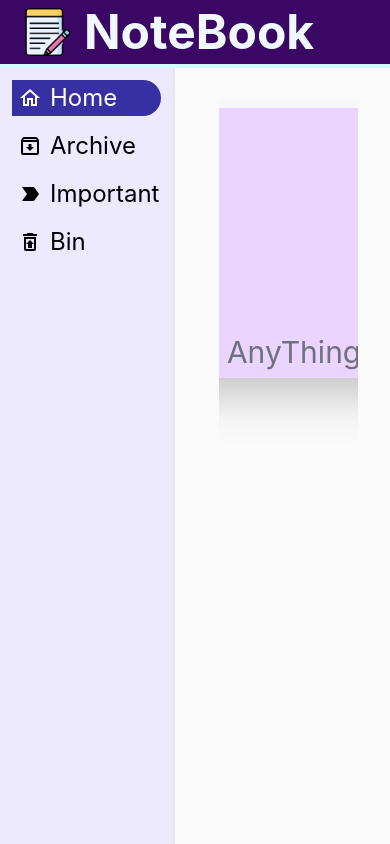
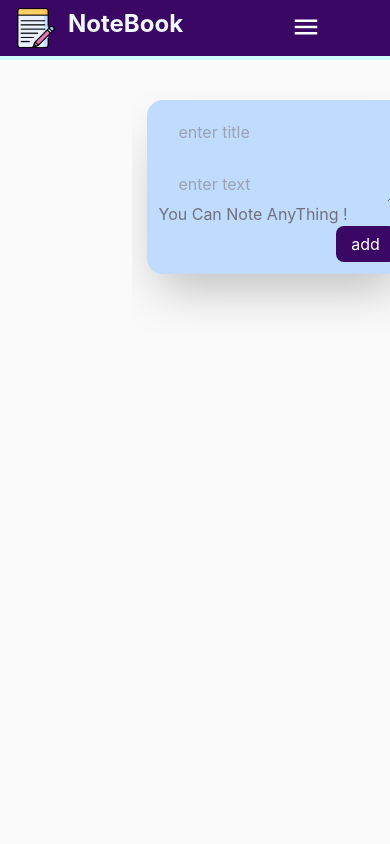
Before and after one commit to patelrishi/my-notes-app, a React (Create React App) app: page / in a window 390 px wide. Shown: the top 844 px of the page. Built offline with nearby package versions, Linux system fonts and the light colour scheme.

Commit message:
set responsive

```diff
--- a/public/index.html
+++ b/public/index.html
@@ -24,7 +24,7 @@
       work correctly both with client-side routing and a non-root public URL.
       Learn how to configure a non-root public URL by running `npm run build`.
     -->
-    <title>React App</title>
+    <title>Notes App</title>
 
    <!-- <link rel="stylesheet" href="https://fonts.googleapis.com/css2?family=Material+Symbols+Outlined:opsz,wght,FILL,GRAD@20..48,100..700,0..1,-50..200" />
     <link rel="stylesheet" href="https://fonts.googleapis.com/css2?family=Material+Symbols+Filled:opsz,wght,FILL,GRAD@20..48,100..700,0..1,-50..200" /> -->
--- a/src/App.js
+++ b/src/App.js
@@ -5,15 +5,17 @@ import { Home } from './Pages/Home/Home';
 import { Archive } from './Pages/Archive/Archive';
 import { Important } from './Pages/Important/Important';
 import { Delete } from './Pages/Delete/Delete';
+import { useState } from 'react';
 
 function App() {
+  const [open , setOpen]= useState(false) //for preventing undefine error while click inside archive or delete or imp without card also
   return (
     <>
       <Routes>
-        <Route path='/' element={<Home/>} />
-        <Route path='/archive' element={<Archive/>} />
-        <Route path='/important' element={<Important />} />
-        <Route path='/delete' element={<Delete />} />
+        <Route path='/' element={<Home open={open} setOpen={setOpen} />} />
+        <Route path='/archive' element={<Archive open={open} setOpen={setOpen} />} />
+        <Route path='/important' element={<Important open={open} setOpen={setOpen} />} />
+        <Route path='/delete' element={<Delete open={open} setOpen={setOpen} />} />
       </Routes>
     </>
   );
--- a/src/Pages/Home/Home.jsx
+++ b/src/Pages/Home/Home.jsx
@@ -5,8 +5,9 @@ import { Sidebar } from '../../components/Sidebar/Sidebar';
 import { Footer } from '../../components/Footer/Footer';
 import { Consumer } from '../../Context/Context';
 import { NotesCard } from '../../components/NotesCard/NotesCard';
+import { useState } from 'react';
 
-export const Home = () => {
+export const Home = ({open, setOpen}) => {
 
   const { title, text, notes, notesDispatch, message } = Consumer();
 
@@ -31,29 +32,46 @@ export const Home = () => {
     })
   }
 
-  const pinnedNotes = notes?.length > 0 && notes.filter(({ ispinned }) => ispinned); //ths is means separate pinned and unpinned cards logic
+  const pinnedNotes = notes?.length > 0 && notes.filter(({ ispinned }) => ispinned); //this is means separate pinned and unpinned cards logic
   const UnpinnedNotes = notes?.length > 0 && notes.filter(({ ispinned }) => !ispinned);
 
   return (
     <Fragment>
-      <Navbar />
-      <main className='flex gap-3 overflow-x-hidden'>
-        <Sidebar />
+      <Navbar open={open} setOpen={setOpen}  />
+      <div className='flex min-h-screen'>
+
+        {/*Desktop view */}
+        <aside className='hidden md:block w-54 shrink-0'>
+          <Sidebar />
+        </aside>
+
+        {/*Mobile view */}
+        <aside  className={` fixted top-[56px] left-0  z-50 h-[calc(30vh-56px)]
+                          w-[100px] sm:w-[100px] bg-violet-100 md:hidden
+                          transform transition-transform duration-500
+                          ${open ? "translate-x-0" : "-translate-x-full"}`} >
+          <Sidebar />
+        </aside>
+
+      <main className='flex-1 gap-3 overflow-x-hidden'> {/*flex flex-col w-[330px] mt-2 self-center relative */}
+
         <div className='m-8 overflow-hidden w-full' >
-          <div className='flex flex-col w-[630px] h-[270px] mt-2 justify-self-center shadow-2xl rounded-2xl bg-purple-200 '>
-            <div className='flex flex-col w-[530px] mt-2 self-center relative  '>
-              <input value={title} className='border-none p-5 bg-purple-200 outline-none h-[100px] text-2xl focus:outline-none rounded-t-2xl' placeholder='enter title' onChange={onTitleChange} />
-              <textarea value={text} className='border-none p-5 h-[150px] bg-purple-200 focus:outline-none text-2xl rounded-b-2xl ' placeholder='enter text' onChange={onTextChange} />
-              <span className='-mt-8 text-3xl text-zinc-500  ' >You Can Note AnyThing !</span>
-              <button className='buttom-0 right-0 bottom-2 bg-purple-950 text-white rounded-lg  h-[36px] w-[60px] absolute ' disabled={title.length === 0} onClick={onAddClick}>
+          <div className=' '>
+            <div className=' flex flex-col w-full max-w-[90%] max-w-[250px] sm:max-w-[300px] md:max-w-[500px] lg:max-w-[500px] p-3 mt-2 justify-self-center shadow-2xl rounded-2xl bg-blue-200'>
+              <input value={title} className='border-none p-5 bg-blue-200 outline-none h-[10px] sm:h-[20px] md:h-[50px]  md:text-2xl focus:outline-none rounded-t-2xl' placeholder='enter title' onChange={onTitleChange} />
+              <textarea value={text} className='border-none p-5 h-[50px] sm:h-[50px] md:h-[100px] bg-blue-200 focus:outline-none  md:text-2xl rounded-b-2xl ' placeholder='enter text' onChange={onTextChange} />
+              <span className=' sm:mt-2 md:-mt-8 sm:text-1xl md:text-3xl text-zinc-500 ' >You Can Note AnyThing !</span>
+              <div className='text-end' >
+                <button className=' bg-purple-950 text-white rounded-lg  h-[36px] w-[60px]  ' disabled={title.length === 0} onClick={onAddClick}>
                 <span className="btn ">add</span>
               </button>
+              </div>
 
             </div>
           </div>
-          <div className='h-[20px] ml-24 mt-4'>
+          <div className='h-[20px]  md:ml-24 md:mt-4'>
               {
-            message && <h1 className='text-green-800 font-mono text-2xl h-[200px] w-[600px] relative'> {message}</h1>
+            message && <h1 className='text-green-800 font-mono text-sm sm:text-sm md:text-2xl h-[200px] max-w-[600px] relative'> {message}</h1>
           }
           </div>
 
@@ -75,7 +93,7 @@ export const Home = () => {
             }
 
             { //this is unpinned part
-              pinnedNotes?.length > 0 && <h3>other Notes</h3>
+              UnpinnedNotes?.length > 0 && <h3>other Notes</h3>
             }
             <div className='flex flex-wrap'>
               {
@@ -87,6 +105,7 @@ export const Home = () => {
           </div>
         </div>
       </main>
+      </div>
       <Footer />
     </Fragment>
   )
--- a/src/Utils/createClearMsg.jsx
+++ b/src/Utils/createClearMsg.jsx
@@ -1,9 +1,9 @@
-import React from 'react'
+
 
 export const createClearMsg = (dispatch) => {
     return () => { //return one fun
         setTimeout(() => {
             dispatch({ type: 'CLEAR' });
-        }, 1000)
+        },500 )
     }
 }
--- a/src/components/Footer/Footer.jsx
+++ b/src/components/Footer/Footer.jsx
@@ -3,9 +3,9 @@ import React from 'react'
 export const Footer = () => {
   return (
     <>
-     <footer className='bg-purple-950 h-14 w-screen absolute'>
-        <div className='p-2' >
-            <p className='text-sky-50 text-4xl text-center '>Vamshi Dadi &copy; Rights.</p>
+     <footer className='bg-purple-950 h-14 w-screen  fixed '>
+        <div className='p-2 ' >
+            <p className='text-sky-50 text-4xl text-center'>Vamshi Dadi &copy; Rights.</p>
         </div>
      </footer>
     </>
--- a/src/components/Navbar/Navbar.jsx
+++ b/src/components/Navbar/Navbar.jsx
@@ -1,14 +1,21 @@
 
 import logo from '../../assets/Note-Icon.png';
 
-export const Navbar = () => {
+export const Navbar = ({open, setOpen}) => {
+
+    console.log('navbar render:', setOpen)
   return (
-        <header className='flex bg-purple-950 px-6 py-2 gap-3  w-screen border-b-4 border-cyan-100'>
-            <div className='w-12  '>
-                <img src={logo} alt='logo'/>
+        <header className='flex w-full bg-purple-950 px-4 py-2 gap-3  border-b-4 border-cyan-100'>
+            <div className=' flex item-center gap-3'>
+                <img src={logo} alt='logo' className='w-10 md:w-12'/>
+                <h3 className='text-sky-50 text-2xl md:text-5xl font-bold'>NoteBook</h3>
             </div>
-            <h3 className='text-sky-50 text-5xl font-bold'>NoteBook</h3>
 
+            {/*hamburger */}
+
+            <button className='md:hidden text-white ml-24' onClick={()=>setOpen(!open)}>
+                <span className="material-icons text-3xl"> menu </span>
+            </button>
         </header>
   )
 }
--- a/src/components/NotesCard/NotesCard.jsx
+++ b/src/components/NotesCard/NotesCard.jsx
@@ -68,11 +68,11 @@ export const NotesCard = ({ title, text, id, ispinned }) => { // this all are co
   }
   return (
     <>
-      <div className='w-56 m-5 rounded-md  shadow-2xl bg-green-100  w-[300px]'>
+      <div className=' m-2 md:m-5 rounded-2xl  shadow-xl border bg-green-100  md:w-[300px]'>
         <div className=' flex flex-wrap justify-between h-[55px] '>
           <p className="p-3" >{title}</p>
           { //this logic is card is there in ARCHIVE or IMP or BIN  then "pin symbol" is not visble otherwise visisble
-            !isNotesInArchive && !isNotesInImp && !isNotesInBin ? <button className='flex flex-col my-4  ' onClick={() => onPinClick(id)}>
+            !isNotesInArchive && !isNotesInImp && !isNotesInBin ? <button className='flex flex-col my-4 ' onClick={() => onPinClick(id)}>
               <span className={ispinned ? 'material-icons text-blue-800' : 'material-icons-outlined'}>push_pin</span>
             </button> : <> </>  /*initial ispinned false so 'BLACK color showing', whenever click then true so 'BLUE color showing' */
           }
@@ -100,7 +100,7 @@ export const NotesCard = ({ title, text, id, ispinned }) => { // this all are co
               <span className="material-icons-outlined">settings_backup_restore</span>
             </button> : <> </>
           }
-          {
+          {//this is not there in bin not visible  "Restore symbol" otherwise there in bin it is Visible.
             !isNotesInBin ? <></> : <button className="flex place-content-end" onClick={() => onRestoreClick(id)}>
               <span className={isNotesInBin ? 'material-icons text-blue-800' : 'material-icons-outlined'}>settings_backup_restore</span>
             </button>
--- a/src/components/Sidebar/Sidebar.jsx
+++ b/src/components/Sidebar/Sidebar.jsx
@@ -1,35 +1,35 @@
 
 import { NavLink } from 'react-router-dom'
 
-export const Sidebar = () => {
-    const styles = 'flex text-align-center gap-1 rounded-r-full p-0.5'
+export const Sidebar = () => {{/*w-[90px] md:w-[150px] */}
+    const styles = 'flex text-align-center gap-1 rounded-r-full p-0.5 w-[90px] md:w-[150px]'
     const getstyle=({isActive})=>{
         return isActive ? `text-white bg-indigo-800 ${styles}` : `hover:bg-indigo-800 hover:text-white ${styles}`;
     }
 
     return (
         <>
-            <aside className='flex flex-col bg-violet-100 gap-3 border-r-2 border-gray-200 w-[180px] min-h-screen p-3 text-2xl'>
+            <aside className='flex flex-col bg-violet-100 gap-1 md:gap-3 border-gray-200 md:min-h-screen p-1 md:p-2 text-xsm md:text-xl'> {/*md:min-h-screen */}
                 <NavLink to='/'className= {getstyle} >
-                    <span className="material-icons-outlined p-1">
+                    <span className="material-icons-outlined p-0 md:p-1 text-xs md:text-2xl ">
                         home
                     </span>
                     <span>Home</span>
                 </NavLink>
                 <NavLink to='/archive' className={getstyle}>
-                    <span className="material-icons-outlined p-1">
+                    <span className="material-icons-outlined p-0 md:p-1 text-xs md:text-2xl ">
                         archive
                     </span>
                     <span>Archive</span>
                 </NavLink>
                 <NavLink to='/important' className={getstyle}>
-                    <span className="material-icons-outlined p-1" >
+                    <span className="material-icons-outlined p-0 md:p-1 text-xs md:text-2xl ">
                         label_important
                     </span>
                     <span>Important</span>
                 </NavLink>
                 <NavLink to='/delete' className= {getstyle}>
-                    <span className="material-icons-outlined p-1">
+                    <span className="material-icons-outlined p-0 md:p-1 text-xs md:text-2xl ">
                         restore_from_trash
                     </span>
                     <span>Bin</span>
```
Also changed, not shown: src/Pages/Archive/Archive.jsx (+7 -4 lines), src/Pages/Delete/Delete.jsx (+8 -5 lines), src/Pages/Important/Important.jsx (+9 -5 lines).
